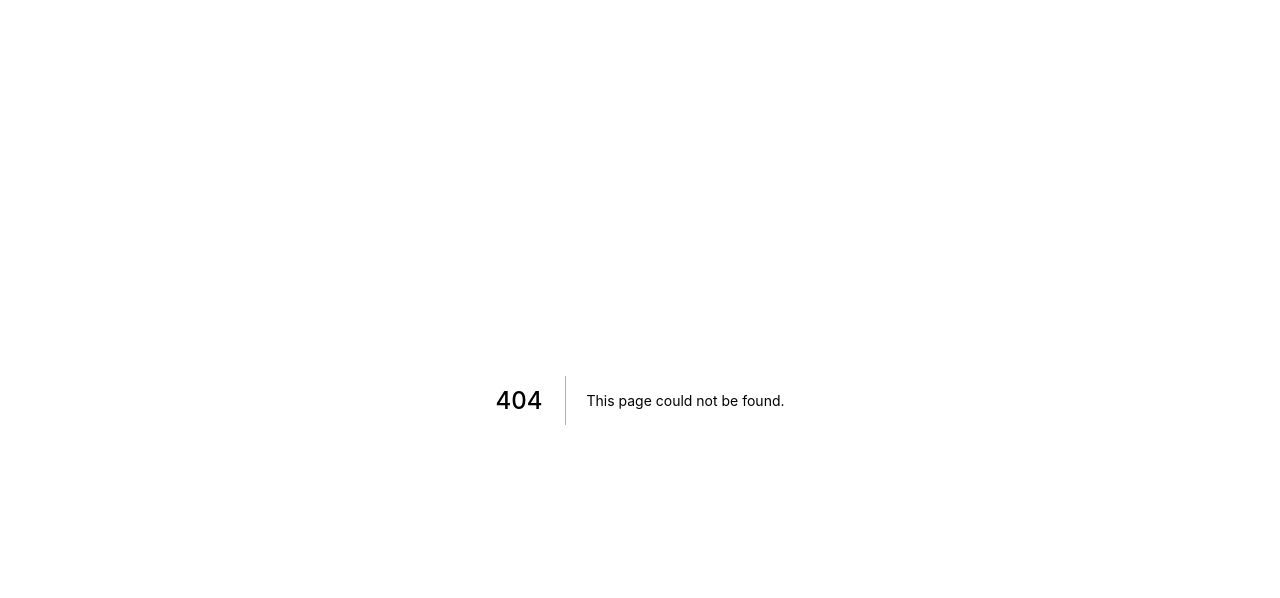
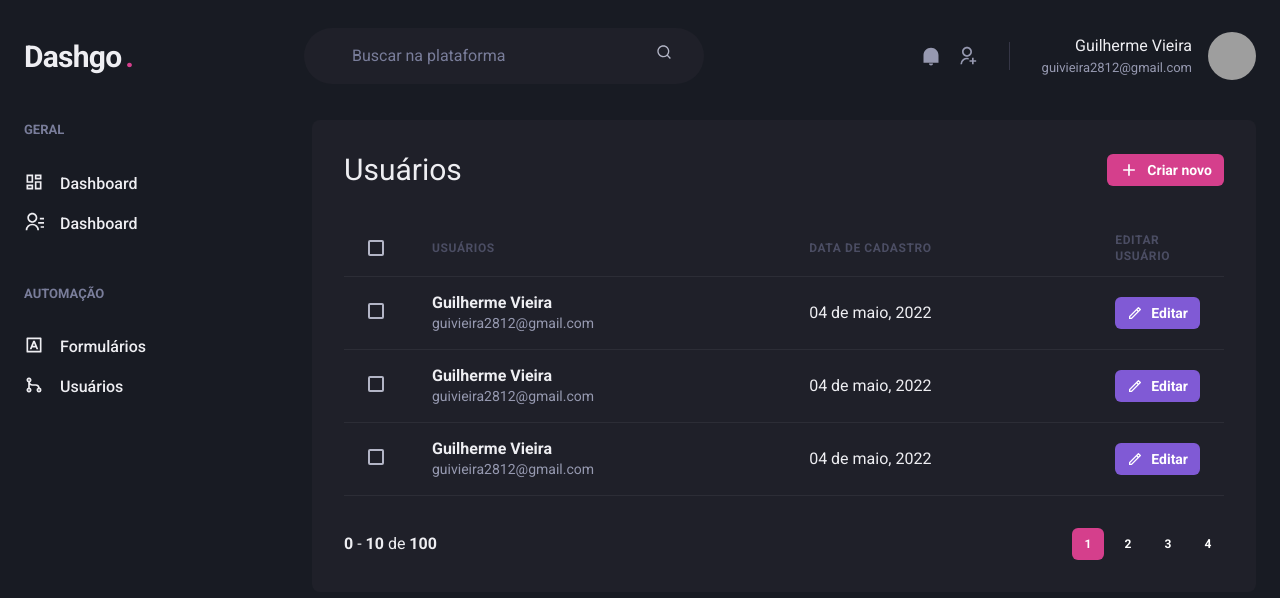
Before and after one commit to PGuiVieira/dashgo, a Next.js app: page /users in a window 1280 px wide. Before the commit this address had no page. Shown: the top 598 px of the page. Built offline with nearby package versions, Linux system fonts and the light colour scheme; grey boxes are pictures that could not be loaded.

Commit message:
rota de Users foi criada para listar os usuários

```diff
--- /dev/null
+++ b/src/pages/users/index.tsx
@@ -0,0 +1,136 @@
+import {
+  Box,
+  Button,
+  Checkbox,
+  Flex,
+  Heading,
+  Icon,
+  Table,
+  Tbody,
+  Td,
+  Text,
+  Th,
+  Thead,
+  Tr,
+} from "@chakra-ui/react";
+import { RiAddLine, RiPencilLine } from "react-icons/ri";
+import { Header } from "../../components/Header";
+import { Pagination } from "../../components/Pagination";
+import { Sidebar } from "../../components/Sidebar";
+
+export default function UserList() {
+  return (
+    <Box>
+      <Header />
+      <Flex w="100%" my="6" maxWidth={1480} mx="auto" px="6">
+        <Sidebar />
+        <Box flex="1" borderRadius={8} bg="gray.800" p="8">
+          <Flex mb="8" justify="space-between" align="center">
+            <Heading size="lg" fontWeight="normal">
+              Usuários
+            </Heading>
+            <Button
+              as="a"
+              size="sm"
+              fontSize="sm"
+              colorScheme="pink"
+              leftIcon={<Icon as={RiAddLine} fontSize="20" />}
+            >
+              Criar novo
+            </Button>
+          </Flex>
+          <Table colorScheme="whiteAlpha">
+            <Thead>
+              <Tr>
+                <Th px="6" color="gray.300" width="8">
+                  <Checkbox colorScheme="pink" />
+                </Th>
+                <Th>Usuários</Th>
+                <Th>Data de Cadastro</Th>
+                <Th width="8">Editar Usuário</Th>
+              </Tr>
+            </Thead>
+            <Tbody>
+              <Tr>
+                <Td px="6">
+                  <Checkbox colorScheme="pink" />
+                </Td>
+                <Td>
+                  <Box>
+                    <Text fontWeight="bold">Guilherme Vieira</Text>
+                    <Text fontSize="sm" color="gray.300">
+                      guivieira2812@gmail.com
+                    </Text>
+                  </Box>
+                </Td>
+                <Td>04 de maio, 2022</Td>
+                <Td>
+                  <Button
+                    as="a"
+                    size="sm"
+                    fontSize="sm"
+                    colorScheme="purple"
+                    leftIcon={<Icon as={RiPencilLine} fontSize="16" />}
+                  >
+                    Editar
+                  </Button>
+                </Td>
+              </Tr>
+              <Tr>
+                <Td px="6">
+                  <Checkbox colorScheme="pink" />
+                </Td>
+                <Td>
+                  <Box>
+                    <Text fontWeight="bold">Guilherme Vieira</Text>
+                    <Text fontSize="sm" color="gray.300">
+                      guivieira2812@gmail.com
+                    </Text>
+                  </Box>
+                </Td>
+                <Td>04 de maio, 2022</Td>
+                <Td>
+                  <Button
+                    as="a"
+                    size="sm"
+                    fontSize="sm"
+                    colorScheme="purple"
+                    leftIcon={<Icon as={RiPencilLine} fontSize="16" />}
+                  >
+                    Editar
+                  </Button>
+                </Td>
+              </Tr>
+              <Tr>
+                <Td px="6">
+                  <Checkbox colorScheme="pink" />
+                </Td>
+                <Td>
+                  <Box>
+                    <Text fontWeight="bold">Guilherme Vieira</Text>
+                    <Text fontSize="sm" color="gray.300">
+                      guivieira2812@gmail.com
+                    </Text>
+                  </Box>
+                </Td>
+                <Td>04 de maio, 2022</Td>
+                <Td>
+                  <Button
+                    as="a"
+                    size="sm"
+                    fontSize="sm"
+                    colorScheme="purple"
+                    leftIcon={<Icon as={RiPencilLine} fontSize="16" />}
+                  >
+                    Editar
+                  </Button>
+                </Td>
+              </Tr>
+            </Tbody>
+          </Table>
+          <Pagination />
+        </Box>
+      </Flex>
+    </Box>
+  );
+}
```
